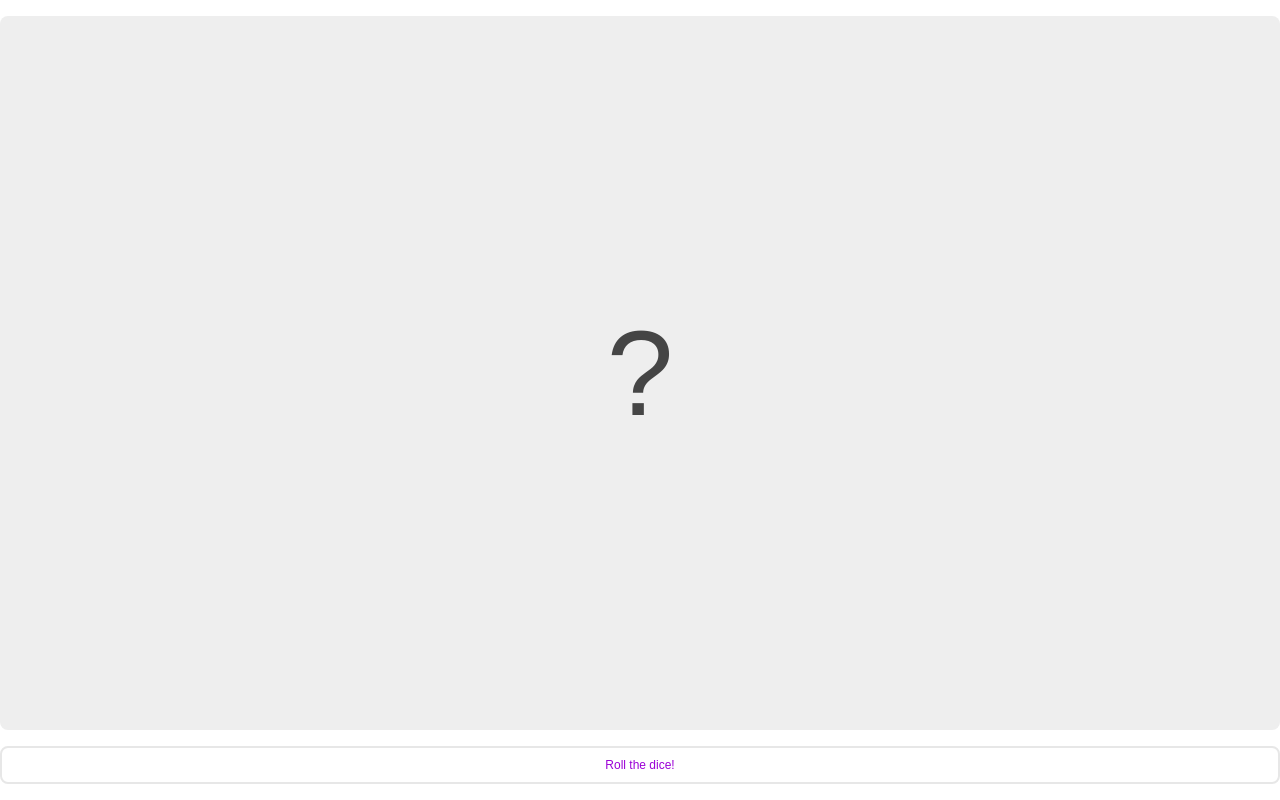
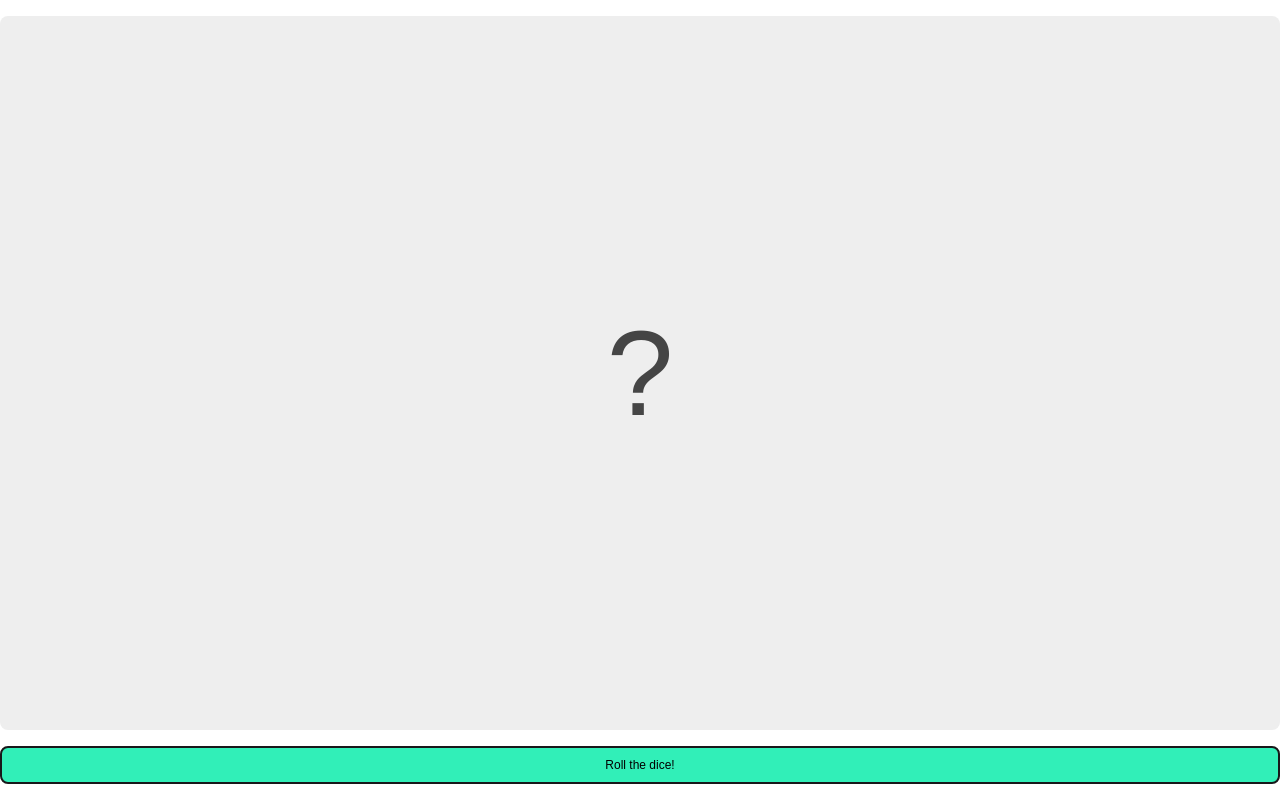
Before and after one commit to mayrinck/Penpot-Dice-Roll, a website built with Vite: page index.html in a window 1280 px wide. Built offline with nearby package versions, Linux system fonts and the light colour scheme.

Commit message:
correção no botão de ação para combinar com qualquer tema do Penpot

```diff
--- a/index.html
+++ b/index.html
@@ -48,9 +48,9 @@
         width: 100%;
         font-family: inherit;
         font-size: 12px;
-        border: 2px solid #e7e7e7;
-        background: #FFFFFF;
-        color: #9c00d6;
+        border: 2px solid #18181a;
+        background: #31EFB8;
+        color: 18181a;
         border-radius: 8px;
         padding: 10px 20px;
         cursor: pointer;
@@ -58,8 +58,11 @@
       }
 
       button:hover {
-        border-color: #414141;
-        color: #414141;
+        background: #FFFFFF;
+      }
+
+      button:active {
+        transform: translateY(3px);
       }
     </style>
 
```
